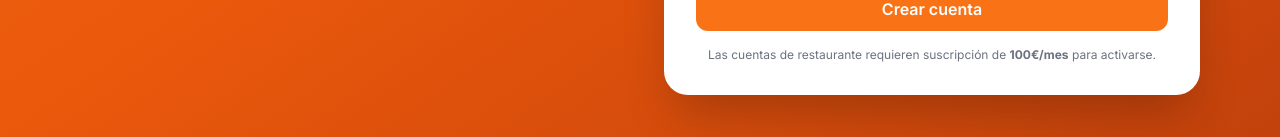
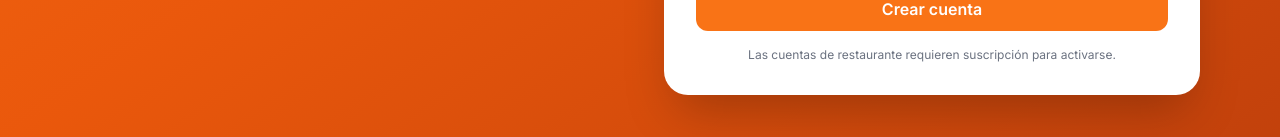
Before and after one commit to adriancc-dev/app-restaurantes, a Next.js app in the folder apps/web/: page / in a window 1280 px wide. Both pictures are taken after a click on the button "Registrarse". Shown: the part 747-884 px from the top of the page. Built offline with nearby package versions, Linux system fonts and the light colour scheme; no server answers.

Commit message:
chore: auto-save 2026-04-28 15:18

```diff
--- a/apps/web/src/app/page.tsx
+++ b/apps/web/src/app/page.tsx
@@ -433,8 +433,7 @@ export default function LandingPage() {
 
           {mode === 'register' && (
             <p className="mt-4 text-xs text-gray-500 text-center">
-              Las cuentas de restaurante requieren suscripción de{' '}
-              <strong>100€/mes</strong> para activarse.
+              Las cuentas de restaurante requieren suscripción para activarse.
             </p>
           )}
         </div>
```
